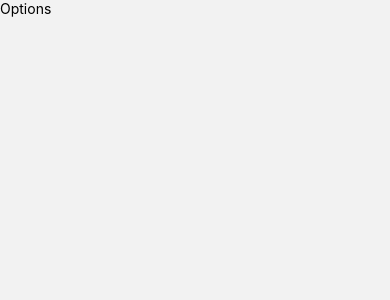
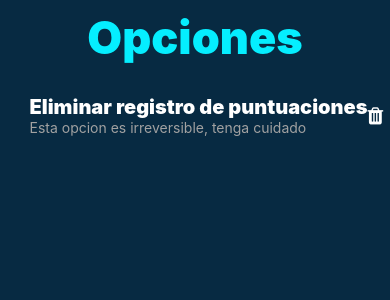
Before and after one commit to areyesarean/memoryGame, a React Native app: screen /Options in a window 390 px wide. Shown: the top 300 px of the page. Built offline with nearby package versions, Linux system fonts and the light colour scheme.

Commit message:
Add config Remove all score

```diff
--- a/src/Screens/Options.tsx
+++ b/src/Screens/Options.tsx
@@ -1,10 +1,66 @@
-import { View, Text } from 'react-native'
-import React from 'react'
+import { View, Text, StyleSheet, TouchableOpacity } from "react-native";
+import React from "react";
+import { FontAwesome } from "@expo/vector-icons";
+import AsyncStorage from "@react-native-async-storage/async-storage";
+import useGameContext from "../Hooks/useGameContext";
 
 export default function Options() {
+  const {setScore} = useGameContext()
+  const removeScore = () => {
+    const remove = async() => {
+      try {
+        await AsyncStorage.removeItem("@score");
+        setScore([])
+        alert("El registro de puntuación ha sido eliminado")
+      } catch (error) {
+        console.log(error);
+
+      }
+    }
+    remove();
+  }
   return (
-    <View>
-      <Text>Options</Text>
+    <View style={styles.container}>
+      <Text style={styles.title}>Opciones</Text>
+      <View style={styles.containerOption}>
+        <View>
+          <Text style={styles.text}>Eliminar registro de puntuaciones</Text>
+          <Text style={{ color: "#a1a1a1" }}>
+            Esta opcion es irreversible, tenga cuidado
+          </Text>
+        </View>
+        <TouchableOpacity onPress={removeScore}>
+          <FontAwesome name="trash" size={20} color="#fff" />
+        </TouchableOpacity>
+      </View>
     </View>
-  )
+  );
 }
+
+const styles = StyleSheet.create({
+  container: {
+    flex: 1,
+    backgroundColor: "#072a42",
+    alignItems: "center",
+    justifyContent: "flex-start",
+  },
+  containerOption: {
+    width: "90%",
+    flexDirection: "row",
+    justifyContent: "space-between",
+    alignItems: "center",
+    padding: 10,
+    marginVertical: 20,
+  },
+  title: {
+    color: "#05eeff",
+    fontSize: 45,
+    fontWeight: "900",
+    marginTop: 10,
+  },
+  text: {
+    color: "#fff",
+    fontSize: 20,
+    fontWeight: "900",
+  },
+});
--- a/src/Screens/Scores.tsx
+++ b/src/Screens/Scores.tsx
@@ -25,6 +25,14 @@ export default function Scores() {
     getScore();
   }, []);
 
+  if (scoreSort.length === 0)
+    return (
+      <View style={styles.containerError}>
+        <Text style={[styles.title, { textAlign: "center" }]}>
+          No ha jugado ninguna partida aún 🙄
+        </Text>
+      </View>
+    );
   return (
     <View style={styles.container}>
       <Text style={styles.title}>Tus puntuaciones</Text>
@@ -66,6 +74,12 @@ const styles = StyleSheet.create({
     alignItems: "center",
     justifyContent: "flex-start",
   },
+  containerError: {
+    flex: 1,
+    backgroundColor: "#072a42",
+    alignItems: "center",
+    justifyContent: "center",
+  },
   containerScore: {
     width: "100%",
     flexDirection: "row",
@@ -79,7 +93,7 @@ const styles = StyleSheet.create({
     alignItems: "center",
     backgroundColor: "#05eeffb3",
     borderRadius: 10,
-    padding: 5
+    padding: 5,
   },
   text: {
     color: "#fff",
```
